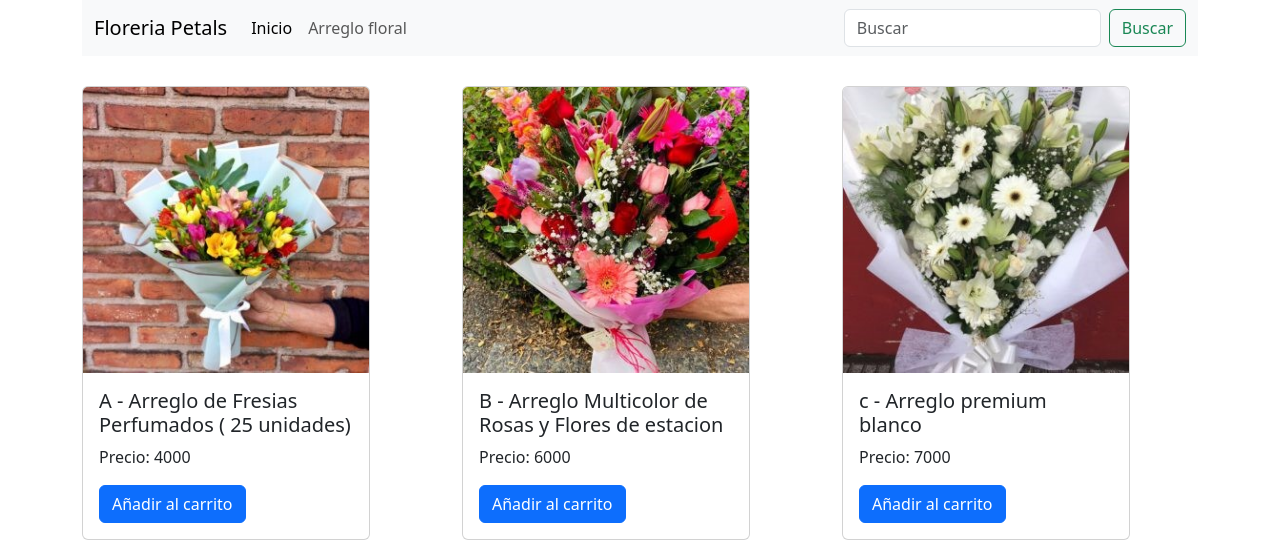
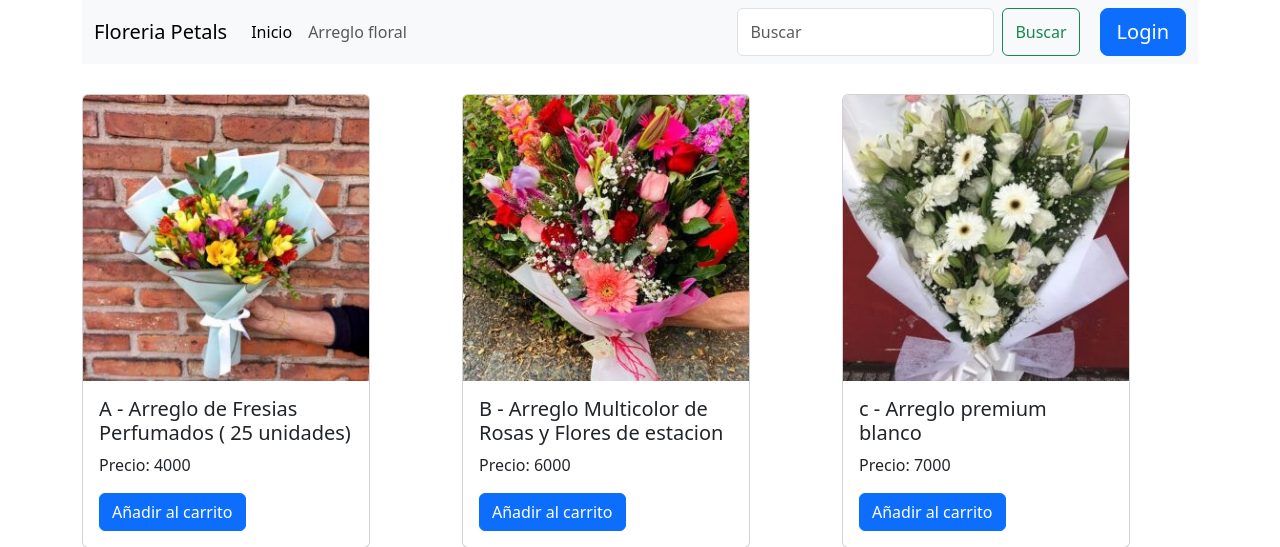
Before and after one commit to LukIt4InDr/proyecto-de-software, a PHP site: page /inicio/index.html in a window 1280 px wide. Shown: the top 547 px of the page. Run offline with PHP 8.4, Linux system fonts and the light colour scheme.

Commit message:
Se agrego el boton de inicio de sesion en la barra del menu

```diff
--- a/galeria/index.html
+++ b/galeria/index.html
@@ -45,6 +45,8 @@
                     <form class="d-flex">
                         <input class="form-control me-2" type="search" placeholder="Buscar" aria-label="Search">
                         <button class="btn btn-outline-success" type="submit">Buscar</button>
+
+                        <a href="../ventana-de-inicio-de-sesion/index.html" class="btn btn-primary btn-lg" type="submit" id="iniciar-sesion">Login</a>
                     </form>
                 </div>
             </div>
--- a/galeria/style.css
+++ b/galeria/style.css
@@ -1,3 +1,7 @@
 .flores {
     margin-top: 30px;
 }
+
+#iniciar-sesion{
+    margin-left: 20px;
+}
--- a/inicio/index.html
+++ b/inicio/index.html
@@ -41,6 +41,8 @@
                 <form class="d-flex">
                     <input class="form-control me-2" type="search" placeholder="Buscar" aria-label="Search">
                     <button class="btn btn-outline-success" type="submit">Buscar</button>
+
+                    <a href="../ventana-de-inicio-de-sesion/index.html" class="btn btn-primary btn-lg" type="submit" id="iniciar-sesion">Login</a>
                 </form>
 
             </div>
--- a/inicio/style.css
+++ b/inicio/style.css
@@ -70,3 +70,7 @@ footer{
 #ver-galeria {
     margin-top: 30px;
 }
+
+#iniciar-sesion{
+    margin-left: 20px;
+}
```
